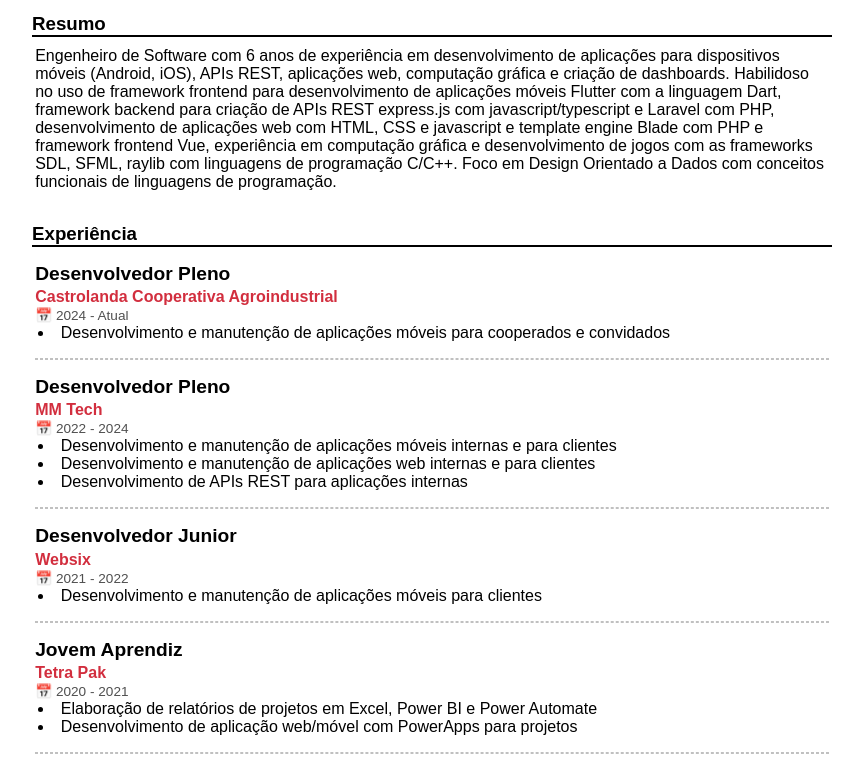
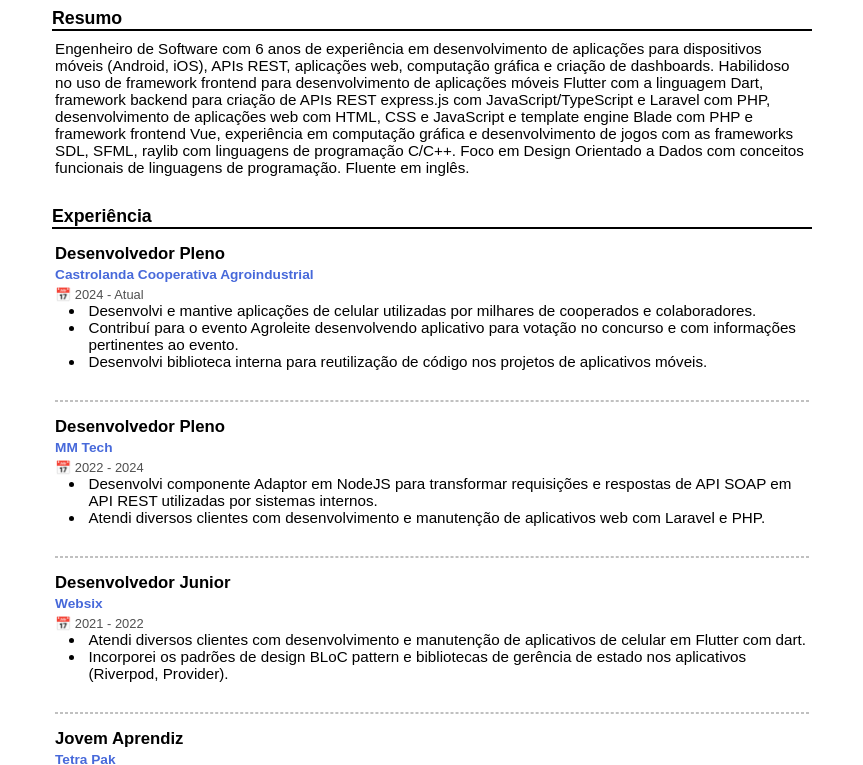
Before and after one commit to kamisou/kamisou.github.io, a plain HTML site: page resume/index.html in a window 1280 px wide. Shown: the part 106-871 px from the top of the page, without its empty margins (208-1071 px from the left). Drawn offline with Linux system fonts and the light colour scheme.

Commit message:
feat: enhance resume with LinkedIn link and update experience descriptions for clarity

```diff
--- a/resume/index.html
+++ b/resume/index.html
@@ -16,6 +16,7 @@
             <address>
                 <a id="phone-number">📞 </a>
                 <a id="email-address">✉️ </a>
+                <a id="linkedin" target="_blank">👨‍💻 </a>
             </address>
         </header>
 
@@ -24,17 +25,14 @@
                 <h3>Resumo</h3>
                 <hr>
                 <p>Engenheiro de Software com <span class="experience-years"></span> de experiência em desenvolvimento
-                    de
-                    aplicações para dispositivos móveis (Android, iOS), APIs REST, aplicações web, computação gráfica e
-                    criação de dashboards. Habilidoso no uso de framework frontend para desenvolvimento de aplicações
-                    móveis
-                    Flutter com a linguagem Dart, framework backend para criação de APIs REST express.js com
-                    javascript/typescript e Laravel com PHP, desenvolvimento de aplicações web com HTML, CSS e
-                    javascript e
-                    template engine Blade com PHP e framework frontend Vue, experiência em computação gráfica e
-                    desenvolvimento de jogos com as frameworks SDL, SFML, raylib com linguagens de programação C/C++.
-                    Foco
-                    em Design Orientado a Dados com conceitos funcionais de linguagens de programação.</p>
+                    de aplicações para dispositivos móveis (Android, iOS), APIs REST, aplicações web, computação gráfica
+                    e criação de dashboards. Habilidoso no uso de framework frontend para desenvolvimento de aplicações
+                    móveis Flutter com a linguagem Dart, framework backend para criação de APIs REST express.js com
+                    JavaScript/TypeScript e Laravel com PHP, desenvolvimento de aplicações web com HTML, CSS e
+                    JavaScript e template engine Blade com PHP e framework frontend Vue, experiência em computação
+                    gráfica e desenvolvimento de jogos com as frameworks SDL, SFML, raylib com linguagens de programação
+                    C/C++. Foco em Design Orientado a Dados com conceitos funcionais de linguagens de programação.
+                    Fluente em inglês.</p>
             </section>
             <section id="experience">
                 <h3>Experiência</h3>
--- a/resume/main.js
+++ b/resume/main.js
@@ -4,6 +4,7 @@ const
     contactData = {
         emailAddress: 'kamisou.dev@gmail.com',
         phoneNumber: '+55 (42) 9 9943-8951',
+        linkedin: 'https://linkedin.com/in/kamisou/'
     },
     experienceData = {
         start: 2020,
@@ -14,7 +15,9 @@ const
                 start: 2024,
                 end: null,
                 tasks: [
-                    'Desenvolvimento e manutenção de aplicações móveis para cooperados e convidados'
+                    'Desenvolvi e mantive aplicações de celular utilizadas por milhares de cooperados e colaboradores.',
+                    'Contribuí para o evento Agroleite desenvolvendo aplicativo para votação no concurso e com informações pertinentes ao evento.',
+                    'Desenvolvi biblioteca interna para reutilização de código nos projetos de aplicativos móveis.'
                 ]
             },
             {
@@ -23,9 +26,8 @@ const
                 start: 2022,
                 end: 2024,
                 tasks: [
-                    'Desenvolvimento e manutenção de aplicações móveis internas e para clientes',
-                    'Desenvolvimento e manutenção de aplicações web internas e para clientes',
-                    'Desenvolvimento de APIs REST para aplicações internas'
+                    'Desenvolvi componente Adaptor em NodeJS para transformar requisições e respostas de API SOAP em API REST utilizadas por sistemas internos.',
+                    'Atendi diversos clientes com desenvolvimento e manutenção de aplicativos web com Laravel e PHP.'
                 ]
             },
             {
@@ -34,7 +36,8 @@ const
                 start: 2021,
                 end: 2022,
                 tasks: [
-                    'Desenvolvimento e manutenção de aplicações móveis para clientes'
+                    'Atendi diversos clientes com desenvolvimento e manutenção de aplicativos de celular em Flutter com dart.',
+                    'Incorporei os padrões de design BLoC pattern e bibliotecas de gerência de estado nos aplicativos (Riverpod, Provider).'
                 ]
             },
             {
@@ -43,8 +46,8 @@ const
                 start: 2020,
                 end: 2021,
                 tasks: [
-                    'Elaboração de relatórios de projetos em Excel, Power BI e Power Automate',
-                    'Desenvolvimento de aplicação web/móvel com PowerApps para projetos',
+                    'Elaborei dashboards com Excel, Power BI e Power Automate',
+                    'Desenvolvi uma aplicação web/móvel com PowerApps para gerência de projetos',
                 ]
             }
         ],
@@ -54,6 +57,7 @@ const
     emailAddressAnchor = document.querySelector('#email-address'),
     experience = document.querySelector('#experience'),
     experienceYears = document.querySelector('.experience-years'),
+    linkedinAnchor = document.querySelector('#linkedin'),
     phoneNumberAnchor = document.querySelector('#phone-number');
 
 emailAddressAnchor.href = `mailto:${contactData.emailAddress}`;
@@ -89,5 +93,8 @@ for (const job of experienceData.jobs) {
 
 experienceYears.innerHTML = `${currentDate.getFullYear() - experienceData.start} anos`;
 
+linkedinAnchor.href = contactData.linkedin;
+linkedinAnchor.innerHTML += contactData.linkedin.substring(8);
+
 phoneNumberAnchor.href = `tel:${contactData.phoneNumber.replaceAll(/[^0-9\+]/g, '')}`;
 phoneNumberAnchor.innerHTML += contactData.phoneNumber;
--- a/resume/style.css
+++ b/resume/style.css
@@ -6,12 +6,13 @@
 html {
     --grey-color: #505050;
     --light-grey-color: #c0c0c0;
-    --highlight-color: #d22e3e;
+    --highlight-color: #4769da;
 }
 
 body {
     align-items: center;
     display: flex;
+    font-size: 0.95em;
     flex-direction: column;
     margin: 2em;
 }
@@ -31,14 +32,14 @@ h2 {
 }
 
 h4 {
-    font-size: 1.2em;
-    margin-top: 0.6em;
+    font-size: 1.1em;
+    margin-top: 0.8em;
 }
 
 h5 {
     color: var(--highlight-color);
-    font-size: 1em;
-    margin-top: 0.2em;
+    font-size: 0.9em;
+    margin: 0.2em 0;
 }
 
 address {
@@ -47,7 +48,7 @@ address {
     margin: 0 0 1em 0;
 }
 
-@media (max-width: 480px) {
+@media (max-width: 700px) {
     address {
         flex-direction: column;
     }
@@ -75,7 +76,7 @@ section>hr {
 }
 
 p {
-    margin: 0.6em 0.2em 2em;
+    margin: 0.6em 0.2em 2em 0.2em;
 }
 
 .date-range {
@@ -93,13 +94,13 @@ p {
 
 .experience hr {
     border: 1px dashed var(--light-grey-color);
-    margin-top: 1em;
+    margin-top: 2em;
 }
 
 ul {
-    padding-left: 1.2em;
+    padding-left: 2em;
 }
 
 ul>li {
-    padding-left: 0.4em;
+    padding-left: 0.2em;
 }
```
